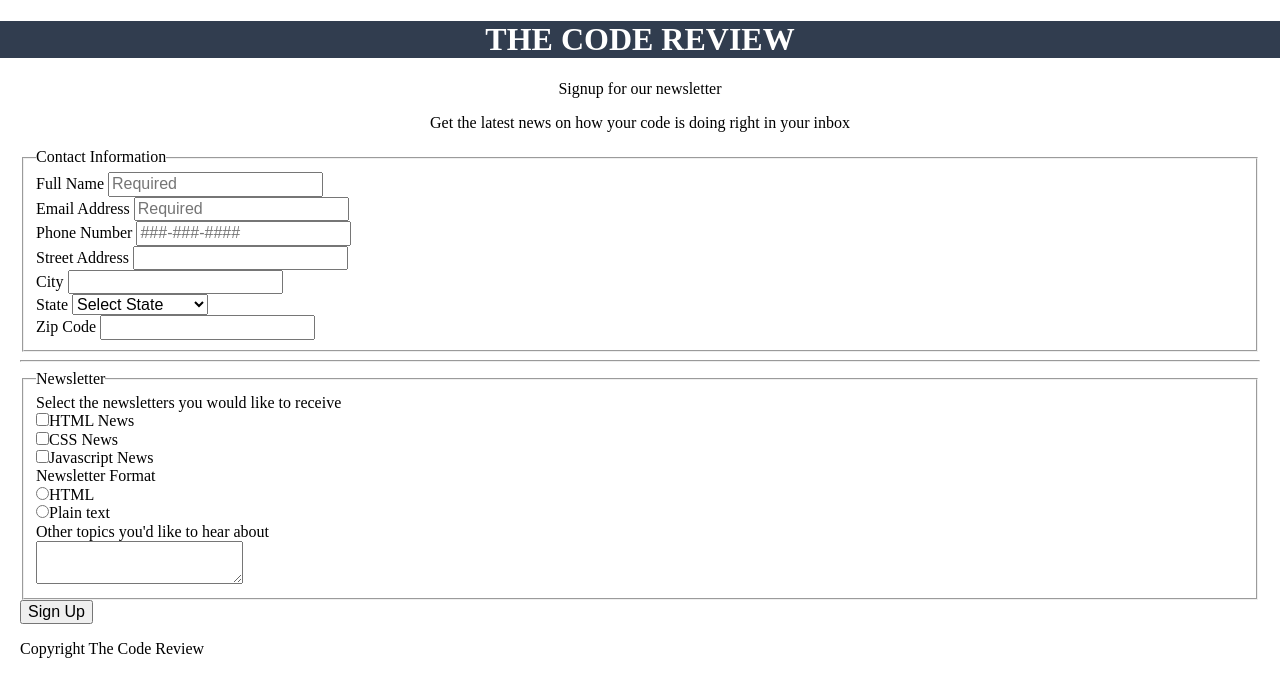
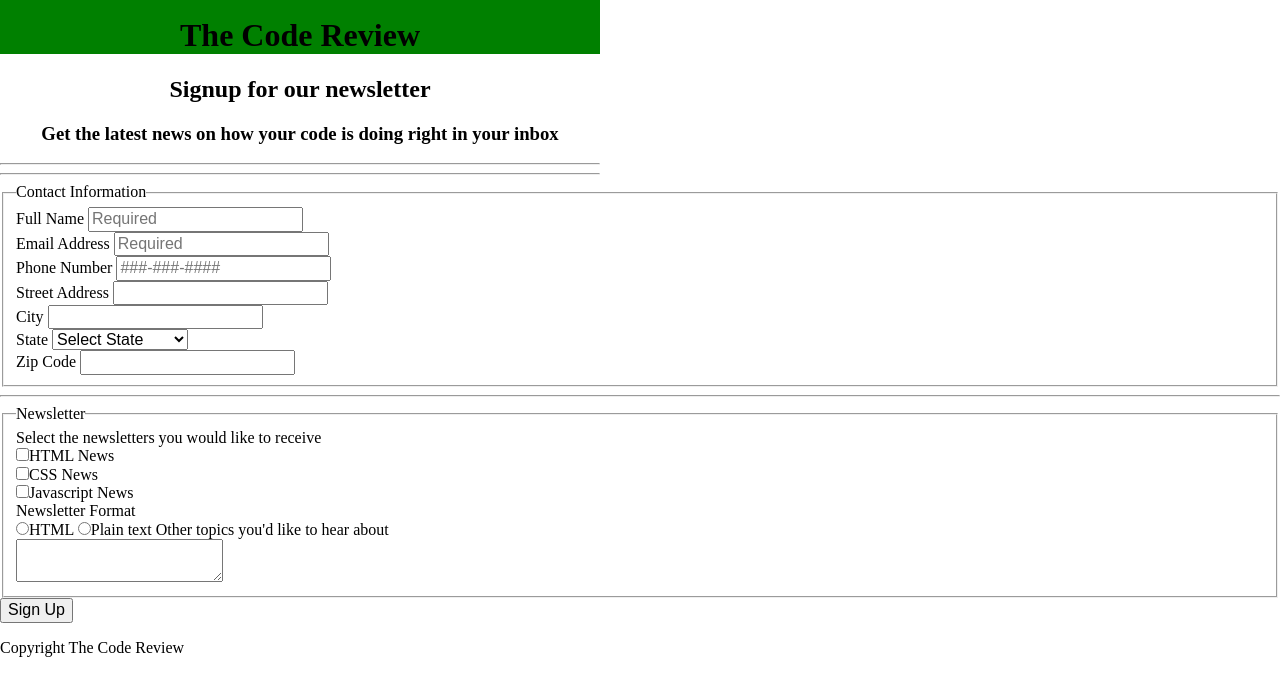
Before and after one commit to adamlphair/treehouse_project_3, a plain HTML site: page index.html in a window 1280 px wide. Drawn offline with Linux system fonts and the light colour scheme.

Commit message:
update to index and start css from scratch

```diff
--- a/css/styles.css
+++ b/css/styles.css
@@ -3,22 +3,27 @@
 @import "normalize.css";
 
 /*----Base Styles---*/
-
-body {
-  margin-left:20px;
-  margin-right: 20px;
+* {
+  box-sizing: border-box;
 }
 
+/*----Header Styles---*/
+
 header {
+  margin-top: -5px;
   text-align: center;
+  max-width: 600px;
 }
 
 .main-header {
-  text-transform: uppercase;
-  background: #313d4f;
-  color: white;
-  margin-left: -20px;
-  margin-right: -20px;
+  margin-top: 0;
+  background: green;
+  padding-top: 1px;
+}
 
 
-}
+
+/*----Form Styles---*/
+
+
+/*----Media Queries---*/
--- a/index.html
+++ b/index.html
@@ -9,14 +9,19 @@
   <title>The Code Review</title>
 </head>
 <body>
+  <div class = "container">
+
     <header>
       <div class="main-header">
         <h1>The Code Review</h1>
       </div>
       <div class = "sub-header">
-      <p>Signup for our newsletter</p>
-      <p>Get the latest news on how your code is doing right in your inbox</p>
+        <h2>Signup for our newsletter</h2>
+        <h3>Get the latest news on how your code is doing right in your inbox</h3>
       </div>
+
+      <hr class = "top_line" />
+      <hr class = "bottom_line" />
 
     </header>
 
@@ -112,20 +117,21 @@
               <input type = "checkbox" id = "javascript_news" value = "javascript_news" name = "user_news" /><label for = "javascript_news">Javascript News</label><br />
 
             <label class = "main-label">Newsletter Format</label><br />
-            <input type = "radio" id = "html-format" value="html_format" name="user_format" /><label for ="html_format">HTML</label><br />
-            <input type = "radio" id = "plain_format" value="plain_format" name="user_format" /><label for ="plain_format">Plain text</label><br />
+              <input type = "radio" id = "html-format" value="html_format" name="user_format" /><label for ="html_format">HTML</label>
+              <input type = "radio" id = "plain_format" value="plain_format" name="user_format" /><label for ="plain_format">Plain text</label>
 
 
 
               <label>Other topics you'd like to hear about</label><br />
               <textarea id = "comments" name = "user_comments"></textarea><br />
             </fieldset>
-          <button type ="submit">Sign Up</button>
+            <button class = "btn submit" type ="submit">Sign Up</button>
           </form>
 
 
           <footer>
             <p>Copyright The Code Review</p>
           </footer>
+  </div>
 </body>
 </html>
```
Lines whose indentation alone changed are shown as unchanged.
